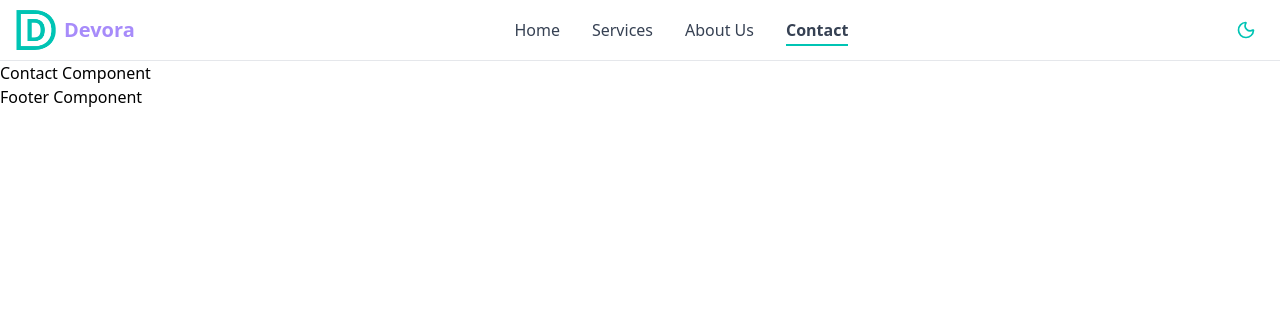
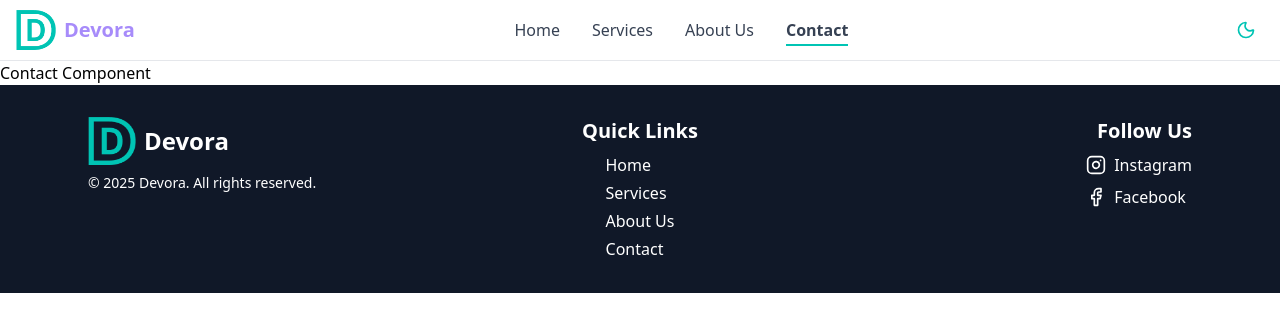
Before and after one commit to devvoraa2-gif/devora-website, a React (Vite) app: page /contact in a window 1280 px wide. Shown: the top 332 px of the page. Built offline with nearby package versions, Linux system fonts and the light colour scheme.

Commit message:
footer added

```diff
--- a/src/components/Footer.jsx
+++ b/src/components/Footer.jsx
@@ -1,9 +1,62 @@
-import React from 'react'
+import { Link } from "react-router";
+import { Facebook, Instagram } from "lucide-react";
 
 const Footer = () => {
   return (
-    <h1>Footer Component</h1>
-  )
-}
+    <footer className="bg-gray-900 text-white dark:bg-gray-100 dark:text-black py-8">
+      <div className="max-w-6xl mx-auto px-6 grid grid-cols-1 md:grid-cols-3 gap-8">
 
-export default Footer
+        {/* Left Section */}
+        <div className="flex flex-col items-start gap-2">
+          <div className="flex items-center gap-2">
+            <img
+              src="/photos/D.png"
+              alt="Devora Logo"
+              className="w-12 h-12"
+            />
+            <span className="font-bold text-2xl">Devora</span>
+          </div>
+          <p className="text-sm">© 2025 Devora. All rights reserved.</p>
+        </div>
+
+        {/* Center Section */}
+        <div className="flex flex-col items-start md:items-center">
+          <h3 className="font-semibold mb-2 text-xl">Quick Links</h3>
+          <ul className="space-y-1">
+            <li><Link to="/" className="hover:text-[#24D4CB] transition-colors">Home</Link></li>
+            <li><Link to="/services" className="hover:text-[#24D4CB] transition-colors">Services</Link></li>
+            <li><Link to="/about" className="hover:text-[#24D4CB] transition-colors">About Us</Link></li>
+            <li><Link to="/contact" className="hover:text-[#24D4CB] transition-colors">Contact</Link></li>
+          </ul>
+        </div>
+
+        {/* Right Section */}
+        <div className="flex flex-col items-start md:items-end">
+          <h3 className="font-semibold mb-2 text-xl">Follow Us</h3>
+          <div className="flex flex-col gap-2">
+            <a
+              href="https://www.instagram.com/devora.3/?igsh=MXhvZ2tpdWtnZmtybA%3D%3D#"
+              target="_blank"
+              rel="noopener noreferrer"
+              className="flex items-center gap-2 hover:text-[#24D4CB] transition-colors"
+            >
+              <Instagram className="w-5 h-5" />
+              <span>Instagram</span>
+            </a>
+            <a
+              href="https://www.facebook.com/profile.php?id=61581405395258&mibextid=wwXIfr&rdid=egmPK6gpHmreKbI8#"
+              target="_blank"
+              rel="noopener noreferrer"
+              className="flex items-center gap-2 hover:text-[#24D4CB] transition-colors"
+            >
+              <Facebook className="w-5 h-5" />
+              <span>Facebook</span>
+            </a>
+          </div>
+        </div>
+      </div>
+    </footer>
+  );
+};
+
+export default Footer;
```
